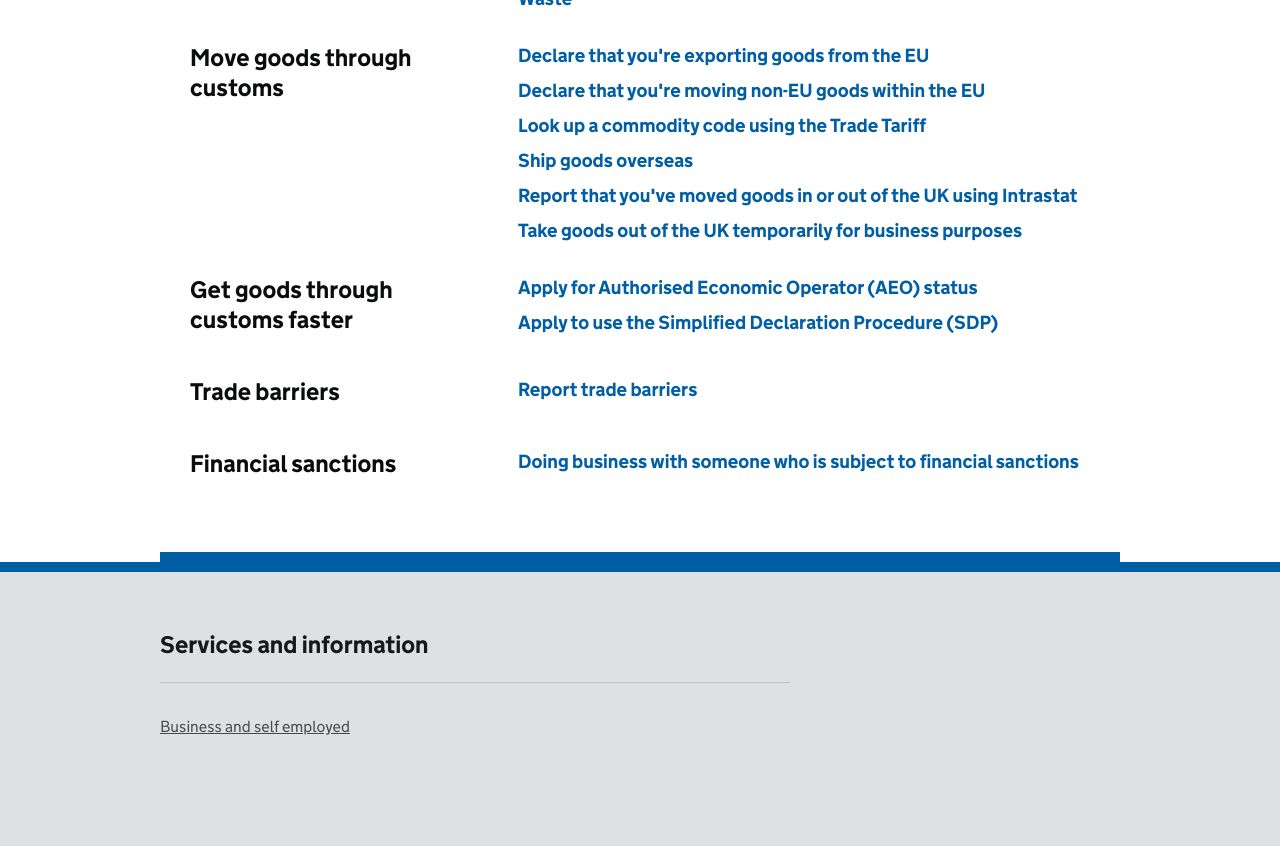
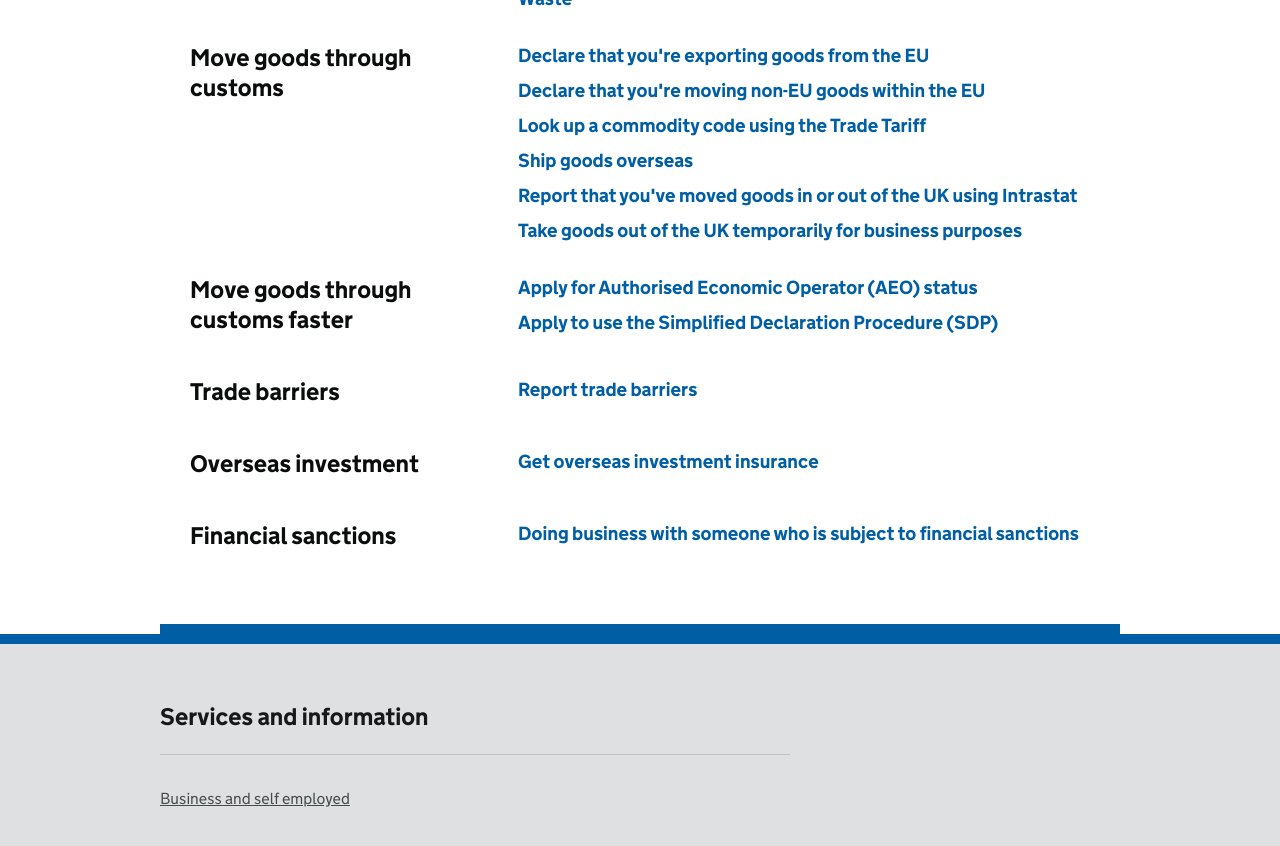
Before and after one commit to alphagov/govuk-import-export-prototype, a Jekyll site: the page built from topic/business-and-self-employed/exporting-and-doing-business-abroad.html, in a window 1280 px wide and 900 px high, scrolled down 1014 px. Shown: the top 846 px of the window. Built offline with Jekyll 4.4.1, drawn with Linux system fonts in a browser that asks for light colours.

Commit message:
Update exporting-and-doing-business-abroad.html

```diff
--- a/topic/business-and-self-employed/exporting-and-doing-business-abroad.html
+++ b/topic/business-and-self-employed/exporting-and-doing-business-abroad.html
@@ -67,7 +67,7 @@ index_lists:
      - name: Take goods out of the UK temporarily for business purposes
        url: '/guide/take-goods-out-uk-temporarily-business-purposes/overview.html'
 
- - title: Get goods through customs faster
+ - title: Move goods through customs faster
    links:
      - name: Apply for Authorised Economic Operator (AEO) status
        url: '/answer/apply-authorised-economic-operator-aeo-status.html'
@@ -79,6 +79,11 @@ index_lists:
      - name: Report trade barriers
        url: '/answer/report-trade barriers.html'
 
+ - title: Overseas investment
+   links:
+     - name: Get overseas investment insurance
+       url: '/answer/overseas-investment-insurance.html'
+
  - title: Financial sanctions
    links:
      - name: Doing business with someone who is subject to financial sanctions
```
